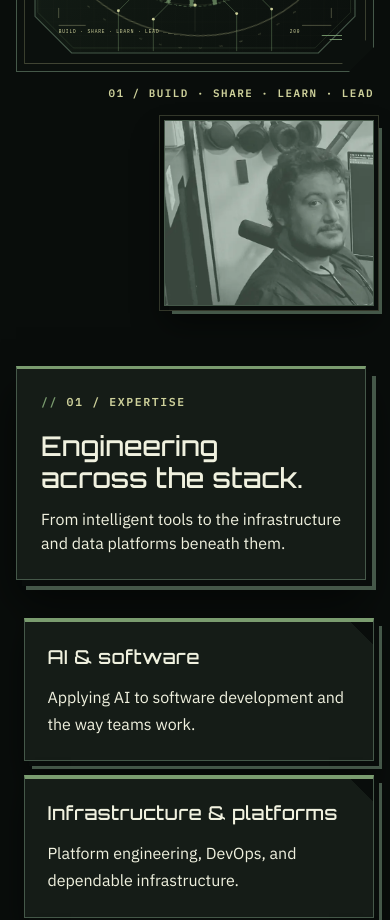
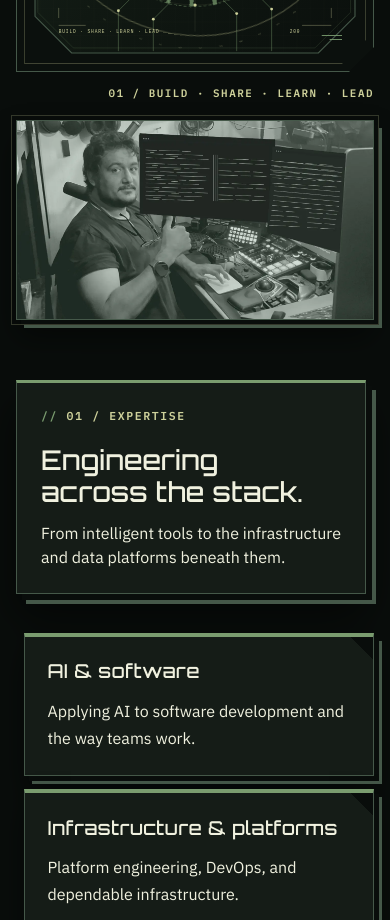
Before and after one commit to ElderMael/portfolio-website, a React (Vite) app: page / in a window 390 px wide. Shown: the part 1080-2000 px from the top of the page. Built offline with nearby package versions, Linux system fonts and the light colour scheme; a web font is replaced by a local one.

Commit message:
feat(home): [PORT-005] Expand workstation portrait
Show Miguel with the desk gear and both monitors below the circuitry. Replace the photographed screen interfaces with a muted, non-text workspace treatment and make the image larger at desktop and mobile sizes.

```diff
--- a/src/components/Home.css
+++ b/src/components/Home.css
@@ -240,7 +240,7 @@
 
 .home-portrait {
   display: block;
-  width: min(100%, 250px);
+  width: min(100%, 430px);
   height: auto;
   margin: 1.25rem 0 0 auto;
   border: 1px solid var(--line);
@@ -681,7 +681,7 @@ a.home-marquee-item-label:focus-visible,
 }
 
 @media (max-width: 700px) {
-  .home-portrait { width: min(100%, 210px); }
+  .home-portrait { width: 100%; }
   .home-marquee-viewport { margin-right: .5rem; margin-left: .5rem; }
   .home-technology-marquee .home-marquee-item { width: 10rem; }
   .home-process-grid { grid-template-columns: 1fr; padding-left: .5rem; }
--- a/src/components/Home.tsx
+++ b/src/components/Home.tsx
@@ -132,8 +132,8 @@ export function Home() {
                     </div>
                     <span className="home-hero-caption">01 / BUILD · SHARE · LEARN · LEAD</span>
                     <img className="home-portrait" src="/miguel-workstation.webp"
-                         alt="Miguel Enriquez at his workstation"
-                         width="600" height="528" loading="lazy" decoding="async" />
+                         alt="Miguel Enriquez at his workstation with monitors and audio gear"
+                         width="1400" height="776" loading="lazy" decoding="async" />
                 </div>
             </section>
 
```
Also changed, not shown: public/miguel-workstation.webp, 1 other file (tests, documents, lock files or other folders).
